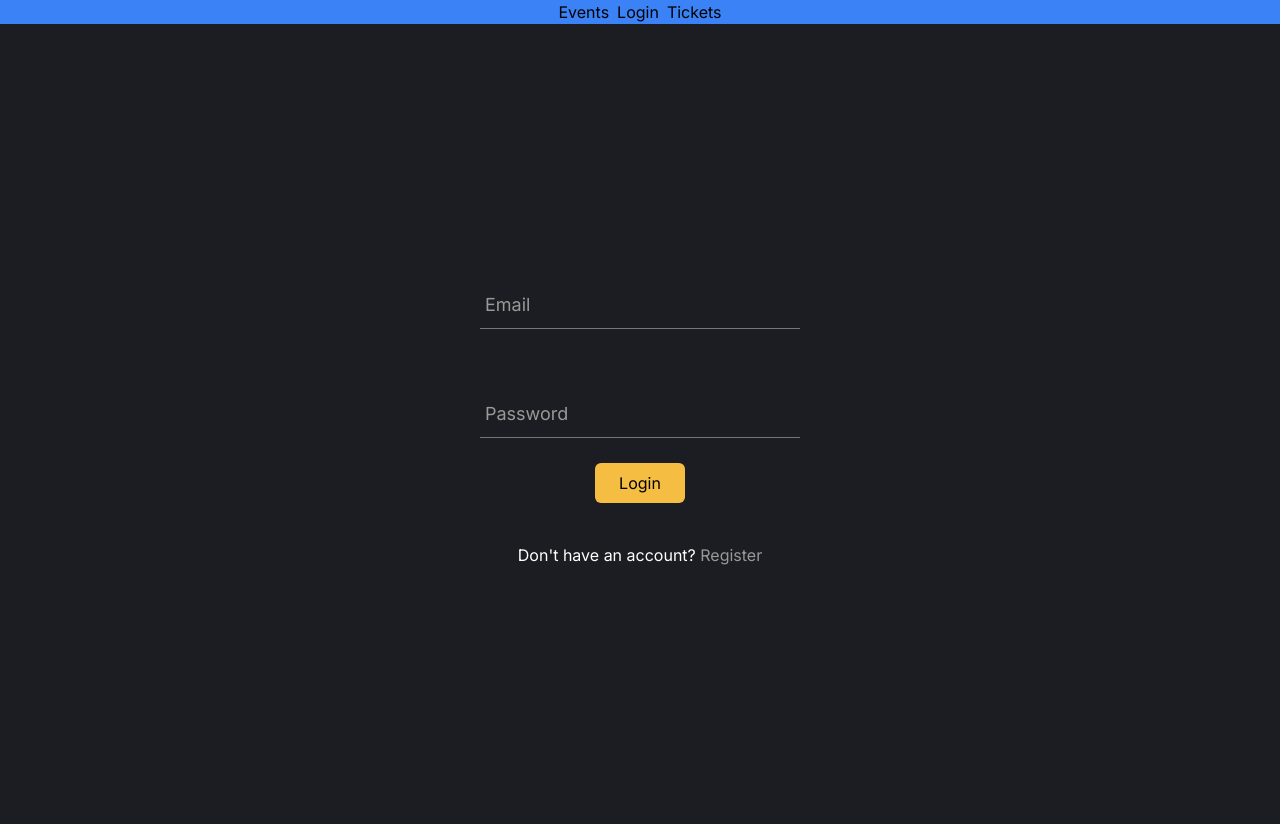
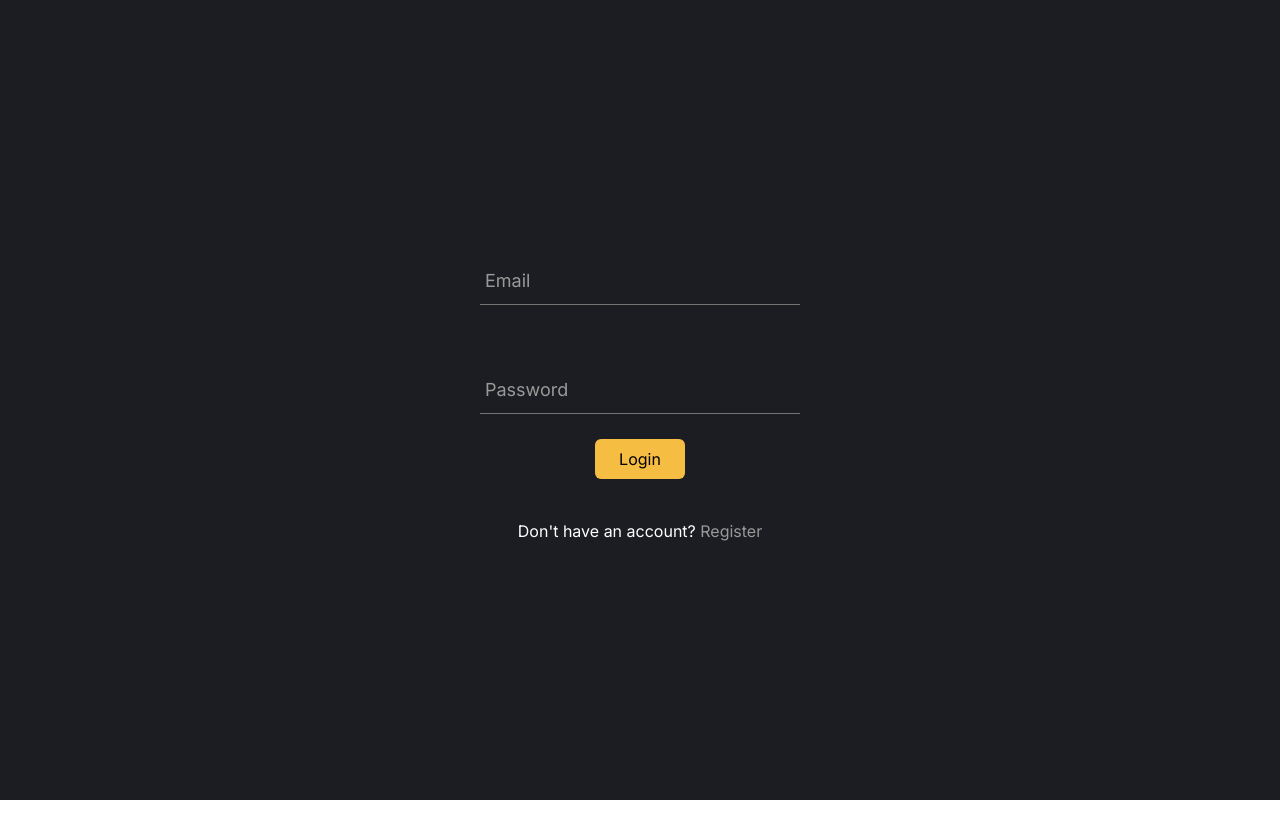
Before and after one commit to settiawn/followpoint, a Next.js app in the folder followpoint-app/: page /login in a window 1280 px wide. After the commit the page ends 800 px from the top, so only its background shows below. Built offline with nearby package versions, Linux system fonts and the light colour scheme.

Commit message:
style: styling for navigation interface

```diff
--- a/followpoint-app/src/app/globals.css
+++ b/followpoint-app/src/app/globals.css
@@ -10,13 +10,7 @@
   }
 }
 body {
-  color: rgb(var(--foreground-rgb));
-  background: linear-gradient(
-      to bottom,
-      transparent,
-      rgb(var(--background-end-rgb))
-    )
-    rgb(var(--background-start-rgb));
+  background-color: white;
 }
 
 @layer utilities {
--- a/followpoint-app/src/app/layout.jsx
+++ b/followpoint-app/src/app/layout.jsx
@@ -1,6 +1,5 @@
 import { Inter } from "next/font/google";
 import "./globals.css";
-import Navbar from "@/components/navbar";
 
 const inter = Inter({ subsets: ["latin"] });
 
@@ -12,10 +11,7 @@ export const metadata = {
 export default function RootLayout({ children }) {
   return (
     <html lang="en">
-      <body className={inter.className}>
-        < Navbar />
-        {children}
-        </body>
+      <body className={inter.className}>{children}</body>
     </html>
   );
 }
--- a/followpoint-app/src/app/page.jsx
+++ b/followpoint-app/src/app/page.jsx
@@ -1,16 +1,17 @@
 import EventCard from "@/components/eventCard";
-import Image from "next/image";
+import DropdownSidebar from "@/components/navbar";
 
 export default function Home() {
   return (
     <main className="">
+      <DropdownSidebar />
       <div>Hello World</div>
       <div>
-        < EventCard />
-        < EventCard />
-        < EventCard />
-        < EventCard />
-        < EventCard />
+        <EventCard />
+        <EventCard />
+        <EventCard />
+        <EventCard />
+        <EventCard />
       </div>
     </main>
   );
--- a/followpoint-app/src/components/navbar.jsx
+++ b/followpoint-app/src/components/navbar.jsx
@@ -1,17 +1,79 @@
+"use client";
+
+import { useState } from "react";
 import Link from "next/link";
 
-export default function Navbar() {
+//? masih optional ingfokan mau sidebar atau navbar + styling blm fix msh kasar
+
+export default function DropdownSidebar() {
+  const [isOpen, setIsOpen] = useState(false);
+
+  const toggleSidebar = () => {
+    setIsOpen(!isOpen);
+  };
+
   return (
-    <div className="bg-blue-500 flex flex-row justify-center gap-2">
+    <>
+      <div className="menu-icon" onClick={toggleSidebar}>
+        &#9776;
+      </div>
+      <div className={`sidebar ${isOpen ? "open" : ""}`}>
         <Link href={"/"}>
-        <div>Events</div>
+          <label className="sidebar-item" onClick={toggleSidebar}>
+            Events
+          </label>
         </Link>
         <Link href={"/login"}>
-        <div>Login</div>
+          <label className="sidebar-item" onClick={toggleSidebar}>
+            Login
+          </label>
         </Link>
         <Link href={"/user/tickets"}>
-        <div>Tickets</div>
+          <label className="sidebar-item" onClick={toggleSidebar}>
+            Tickets
+          </label>
         </Link>
       </div>
+      <style jsx>{`
+        .menu-icon {
+          font-size: 30px;
+          cursor: pointer;
+          position: absolute;
+          top: 20px;
+          left: 20px;
+          z-index: 2;
+          color: #f6bd43;
+        }
+        .sidebar {
+          background-color: rgba(27, 29, 34, 1);
+          padding: 2rem 1rem;
+          height: 100vh;
+          width: 250px;
+          position: fixed;
+          z-index: 1;
+          top: 0;
+          left: -250px;
+          overflow-x: hidden;
+          transition: left 0.5s;
+          display: flex;
+          flex-direction: column;
+          align-items: start;
+        }
+        .sidebar.open {
+          left: 0;
+        }
+        .sidebar-item {
+          color: #f6bd43;
+          font-size: 18px;
+          transition: color 0.3s ease;
+          cursor: pointer;
+          margin: 0 0 0 20px;
+          text-decoration: none;
+        }
+        .sidebar-item:hover {
+          color: #ffffff;
+        }
+      `}</style>
+    </>
   );
 }
```
Lines whose indentation alone changed are shown as unchanged.
